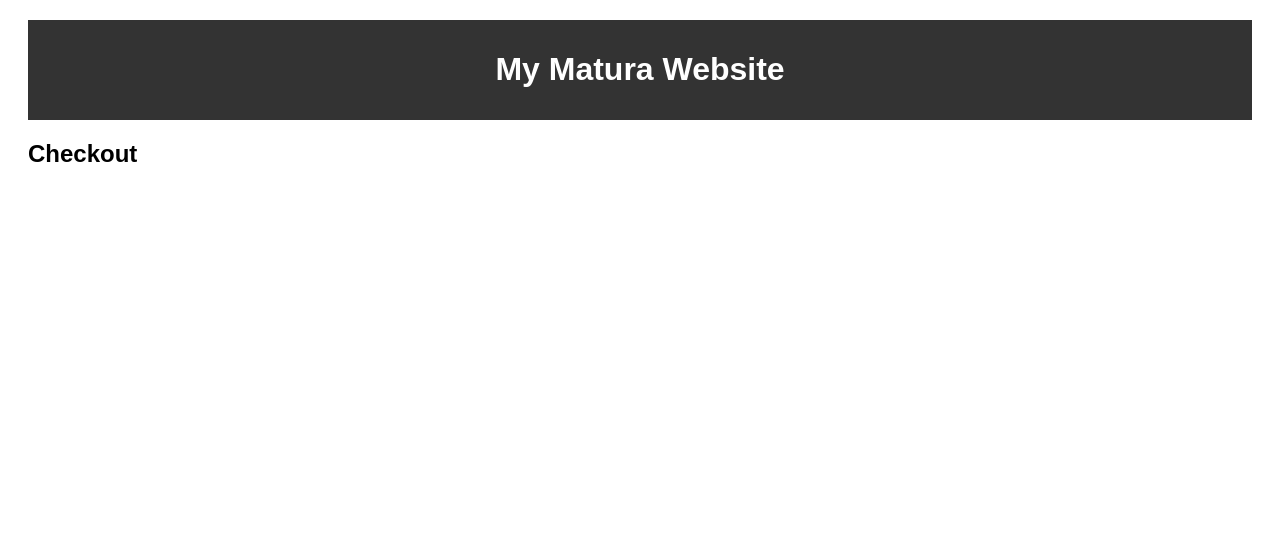
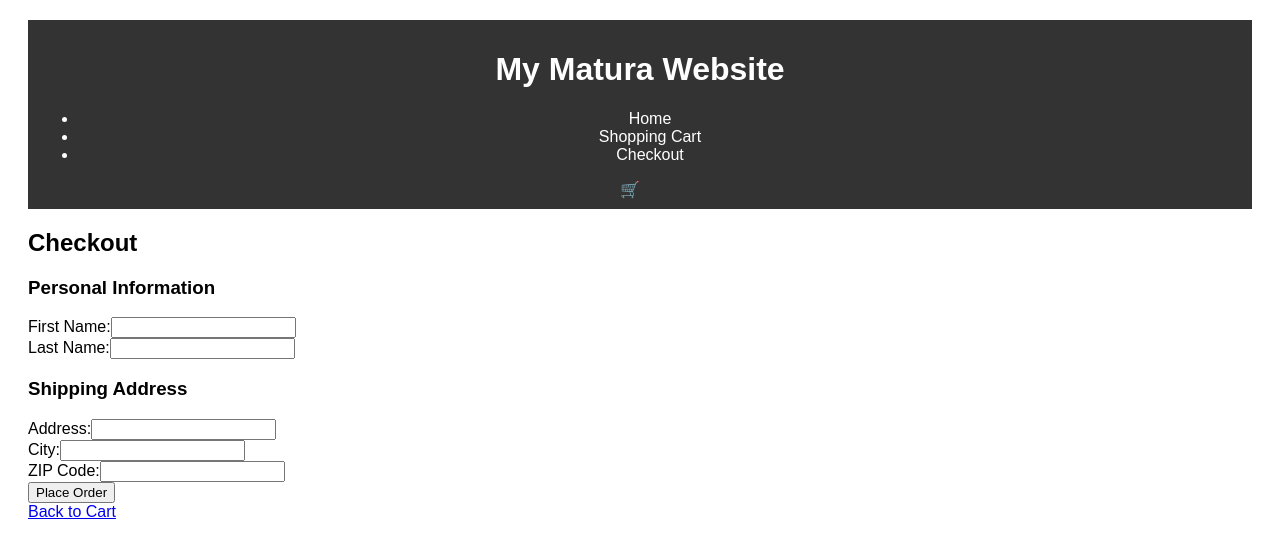
Before and after one commit to fraorzi/Website_Course_Exam, a React (Create React App) app: page /checkout in a window 1280 px wide. Shown: the top 558 px of the page. Built offline with nearby package versions, Linux system fonts and the light colour scheme; the HTML template or start-up script is replaced by a standard one.

Commit message:
added courses

```diff
--- a/src/components/CourseDescription/CourseDescription.js
+++ b/src/components/CourseDescription/CourseDescription.js
@@ -1,17 +1,25 @@
-// CourseDescription.js
 import React from 'react';
-import { useParams } from 'react-router-dom';
+import { Link } from 'react-router-dom';
 
-const CourseDescription = () => {
-    const { id } = useParams();
+const courses = [
+  { id: 1, title: "Web Development", price: "200", description: "Learn the basics of web development." },
+  { id: 2, title: "Data Science", price: "250", description: "Dive into the world of data science." },
+  { id: 3, title: "Digital Marketing", price: "150", description: "Master digital marketing strategies." }
+];
 
-    return (
-        <div>
-            <h2>Course Description</h2>
-            <p>Course ID: {id}</p>
-            {/* Dodaj opis kursu */}
-        </div>
-    );
-};
+function CourseDescription() {
+  return (
+      <div>
+        {courses.map(course => (
+            <div key={course.id}>
+              <h2>{course.title}</h2>
+              <p>Price: {course.price}</p>
+              <p>{course.description}</p>
+              <Link to={`/course/${course.id}`}>View Details</Link>
+            </div>
+        ))}
+      </div>
+  );
+}
 
 export default CourseDescription;
--- a/src/components/Header/Header.js
+++ b/src/components/Header/Header.js
@@ -1,12 +1,32 @@
 // Header.js
 import React from 'react';
+import { Link, NavLink } from 'react-router-dom';
 import './Header.scss';
 
 const Header = () => {
     return (
         <header className="header">
             <h1>My Matura Website</h1>
-            {/* Dodaj inne elementy nagłówka, nawigację, itp. */}
+            <nav>
+                <ul>
+                    <li>
+                        <NavLink to="/" activeClassName="active">Home</NavLink>
+                    </li>
+                    <li>
+                        <NavLink to="/cart" activeClassName="active">Shopping Cart</NavLink>
+                    </li>
+                    <li>
+                        <NavLink to="/checkout" activeClassName="active">Checkout</NavLink>
+                    </li>
+                </ul>
+            </nav>
+            <div className="user-options">
+                <Link to="/cart" className="cart-icon">
+                    🛒
+                    {/* Dodaj licznik produktów w koszyku, jeśli to jest zaimplementowane */}
+                </Link>
+                {/* Dodaj inne opcje użytkownika, logowanie, wylogowanie, itp. */}
+            </div>
         </header>
     );
 };
--- a/src/components/ShoppingCart/ShoppingCart.js
+++ b/src/components/ShoppingCart/ShoppingCart.js
@@ -1,14 +1,60 @@
 // ShoppingCart.js
-import React from 'react';
+import React, { useState } from 'react';
+import { Link } from 'react-router-dom';
 import './ShoppingCart.scss';
 
 const ShoppingCart = () => {
-    // Pobierz dane koszyka z kontekstu lub propów
+    // Założenie, że masz stan koszyka w komponencie nadrzędnym
+    const [cartItems, setCartItems] = useState([
+        { id: 1, name: 'Product 1', price: 20, quantity: 2 },
+        { id: 2, name: 'Product 2', price: 30, quantity: 1 },
+        // Dodaj inne produkty według potrzeb
+    ]);
+
+    const updateQuantity = (id, newQuantity) => {
+        const updatedCartItems = cartItems.map(item =>
+            item.id === id ? { ...item, quantity: newQuantity } : item
+        );
+        setCartItems(updatedCartItems);
+    };
+
+    const removeItem = (id) => {
+        const updatedCartItems = cartItems.filter(item => item.id !== id);
+        setCartItems(updatedCartItems);
+    };
+
+    const calculateTotal = () => {
+        return cartItems.reduce((total, item) => total + item.price * item.quantity, 0);
+    };
 
     return (
         <div className="shopping-cart">
-            <h2>Your Shopping Cart</h2>
-            {/* Wyświetl listę produktów w koszyku, formularz, itp. */}
+            <h2>Shopping Cart</h2>
+            {cartItems.length === 0 ? (
+                <p>Your cart is empty.</p>
+            ) : (
+                <>
+                    <ul>
+                        {cartItems.map(item => (
+                            <li key={item.id}>
+                                <span>{item.name}</span>
+                                <span>${item.price}</span>
+                                <div className="quantity-controls">
+                                    <button onClick={() => updateQuantity(item.id, item.quantity - 1)}>-</button>
+                                    <span>{item.quantity}</span>
+                                    <button onClick={() => updateQuantity(item.id, item.quantity + 1)}>+</button>
+                                </div>
+                                <button onClick={() => removeItem(item.id)}>Remove</button>
+                            </li>
+                        ))}
+                    </ul>
+                    <div className="total">
+                        <span>Total:</span>
+                        <span>${calculateTotal()}</span>
+                    </div>
+                    <Link to="/checkout">Proceed to Checkout</Link>
+                </>
+            )}
         </div>
     );
 };
--- a/src/pages/Checkout/Checkout.js
+++ b/src/pages/Checkout/Checkout.js
@@ -1,11 +1,62 @@
 // Checkout.js
-import React from 'react';
+import React, { useState } from 'react';
+import { Link } from 'react-router-dom';
+import './Checkout.scss';
 
 const Checkout = () => {
+    const [formData, setFormData] = useState({
+        firstName: '',
+        lastName: '',
+        address: '',
+        city: '',
+        zipCode: '',
+    });
+
+    const handleInputChange = (e) => {
+        const { name, value } = e.target;
+        setFormData((prevData) => ({ ...prevData, [name]: value }));
+    };
+
+    const handleSubmit = (e) => {
+        e.preventDefault();
+        // Dodaj logikę przetwarzania zamówienia, np. wysłanie danych na serwer
+        console.log('Form data submitted:', formData);
+    };
+
     return (
-        <div>
+        <div className="checkout">
             <h2>Checkout</h2>
-            {/* Dodaj zawartość procesu zamówienia */}
+            <form onSubmit={handleSubmit}>
+                <div className="personal-info">
+                    <h3>Personal Information</h3>
+                    <div className="form-group">
+                        <label htmlFor="firstName">First Name:</label>
+                        <input type="text" id="firstName" name="firstName" value={formData.firstName} onChange={handleInputChange} required />
+                    </div>
+                    <div className="form-group">
+                        <label htmlFor="lastName">Last Name:</label>
+                        <input type="text" id="lastName" name="lastName" value={formData.lastName} onChange={handleInputChange} required />
+                    </div>
+                </div>
+                <div className="shipping-address">
+                    <h3>Shipping Address</h3>
+                    <div className="form-group">
+                        <label htmlFor="address">Address:</label>
+                        <input type="text" id="address" name="address" value={formData.address} onChange={handleInputChange} required />
+                    </div>
+                    <div className="form-group">
+                        <label htmlFor="city">City:</label>
+                        <input type="text" id="city" name="city" value={formData.city} onChange={handleInputChange} required />
+                    </div>
+                    <div className="form-group">
+                        <label htmlFor="zipCode">ZIP Code:</label>
+                        <input type="text" id="zipCode" name="zipCode" value={formData.zipCode} onChange={handleInputChange} required />
+                    </div>
+                </div>
+                {/* Dodaj inne sekcje zamówienia, np. podsumowanie, płatność itp. */}
+                <button type="submit">Place Order</button>
+            </form>
+            <Link to="/cart">Back to Cart</Link>
         </div>
     );
 };
--- a/src/pages/CourseDetails/CourseDetails.js
+++ b/src/pages/CourseDetails/CourseDetails.js
@@ -1,17 +1,28 @@
-// CourseDetails.js
 import React from 'react';
 import { useParams } from 'react-router-dom';
 
-const CourseDetails = () => {
-    const { id } = useParams();
-
-    return (
-        <div>
-            <h2>Course Details</h2>
-            <p>Course ID: {id}</p>
-            {/* Dodaj inne elementy związane z opisem kursu */}
-        </div>
-    );
+const courseDetails = {
+  1: { title: "Web Development", details: "Extended details about Web Development." },
+  2: { title: "Data Science", details: "Extended details about Data Science." },
+  3: { title: "Digital Marketing", details: "Extended details about Digital Marketing." }
 };
 
+function CourseDetails() {
+  const { id } = useParams();
+  const course = courseDetails[id];
+
+  return (
+      <div>
+        {course ? (
+            <div>
+              <h2>{course.title}</h2>
+              <p>{course.details}</p>
+            </div>
+        ) : (
+            <p>Course not found.</p>
+        )}
+      </div>
+  );
+}
+
 export default CourseDetails;
--- a/src/pages/Home/Home.js
+++ b/src/pages/Home/Home.js
@@ -1,14 +1,13 @@
-// Home.js
 import React from 'react';
-import './Home.scss';
+import CourseDescription from '../../components/CourseDescription/CourseDescription';
 
-const Home = () => {
+function Home() {
     return (
-        <div className="home">
-            <h2>Welcome to My Matura Website!</h2>
-            {/* Dodaj treść strony głównej */}
+        <div>
+            <h1>Featured Courses</h1>
+            <CourseDescription />
         </div>
     );
-};
+}
 
 export default Home;
```
